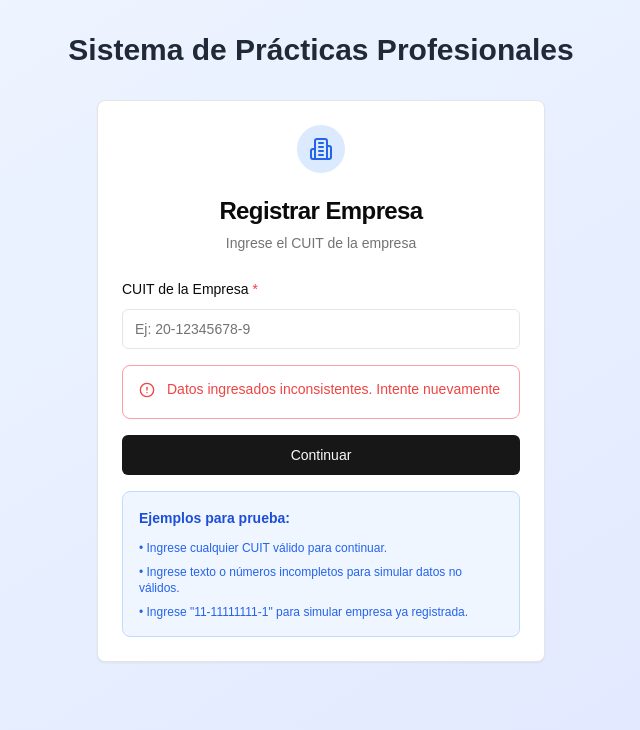
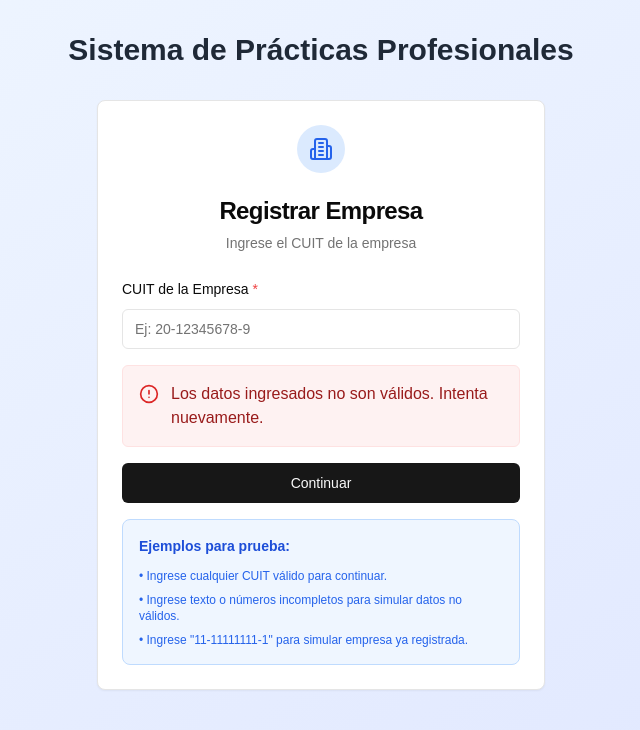
Before and after one commit to juliperez3/Registrar-empresa, a Next.js app: page / in a window 1280 px wide. Both pictures are taken after typing "Sample" into the empty fields and a click on the button "Continuar". Shown: the top 730 px of the page, without its empty margins (319-959 px from the left). Built offline with nearby package versions, Linux system fonts and the light colour scheme.

Commit message:
Actualización

```diff
--- a/components/datos-adicionales.tsx
+++ b/components/datos-adicionales.tsx
@@ -2,12 +2,11 @@
 
 import type React from "react"
 
-import { useState } from "react"
+import { useState, useEffect } from "react"
 import { Button } from "@/components/ui/button"
 import { Card, CardContent, CardDescription, CardHeader, CardTitle } from "@/components/ui/card"
 import { Input } from "@/components/ui/input"
 import { Label } from "@/components/ui/label"
-import { Alert, AlertDescription } from "@/components/ui/alert"
 import { ArrowLeft, Building2, Loader2, AlertCircle } from "lucide-react"
 import type { DatosEmpresa } from "@/app/page"
 
@@ -26,6 +25,16 @@ export function DatosAdicionales({ cuitEmpresa, onEmpresaRegistrada, onVolver }:
   })
   const [loading, setLoading] = useState(false)
   const [error, setError] = useState("")
+
+  // Auto-hide error after 5 seconds
+  useEffect(() => {
+    if (error) {
+      const timer = setTimeout(() => {
+        setError("")
+      }, 5000)
+      return () => clearTimeout(timer)
+    }
+  }, [error])
 
   const handleInputChange = (field: string, value: string) => {
     setFormData((prev) => ({
@@ -61,7 +70,7 @@ export function DatosAdicionales({ cuitEmpresa, onEmpresaRegistrada, onVolver }:
 
     const validationError = validarDatos()
     if (validationError) {
-      setError("Datos ingresados inconsistentes. Intente nuevamente")
+      setError("Los datos ingresados no son válidos. Intenta nuevamente.")
       return
     }
 
@@ -174,10 +183,10 @@ export function DatosAdicionales({ cuitEmpresa, onEmpresaRegistrada, onVolver }:
             </div>
 
             {error && (
-              <Alert variant="destructive">
-                <AlertCircle className="h-4 w-4" />
-                <AlertDescription>{error}</AlertDescription>
-              </Alert>
+              <div className="flex items-start gap-3 p-4 rounded-md bg-red-50 border border-red-100 text-red-800 mb-4 animate-in fade-in-0 duration-300">
+                <AlertCircle className="h-5 w-5 text-red-600 mt-0.5 flex-shrink-0" />
+                <p className="text-red-800">{error}</p>
+              </div>
             )}
 
             <div className="flex justify-end gap-3">
--- a/components/ingresar-cuit.tsx
+++ b/components/ingresar-cuit.tsx
@@ -2,12 +2,11 @@
 
 import type React from "react"
 
-import { useState } from "react"
+import { useState, useEffect } from "react"
 import { Button } from "@/components/ui/button"
 import { Card, CardContent, CardDescription, CardHeader, CardTitle } from "@/components/ui/card"
 import { Input } from "@/components/ui/input"
 import { Label } from "@/components/ui/label"
-import { Alert, AlertDescription } from "@/components/ui/alert"
 import { Loader2, Building2, AlertCircle } from "lucide-react"
 
 interface IngresarCuitProps {
@@ -19,6 +18,16 @@ export function IngresarCuit({ onCuitValidado }: IngresarCuitProps) {
   const [loading, setLoading] = useState(false)
   const [error, setError] = useState("")
 
+  // Auto-hide error after 5 seconds
+  useEffect(() => {
+    if (error) {
+      const timer = setTimeout(() => {
+        setError("")
+      }, 5000)
+      return () => clearTimeout(timer)
+    }
+  }, [error])
+
   const validarCuit = (cuit: string): boolean => {
     // Validación básica de CUIT (11 dígitos)
     const cuitLimpio = cuit.replace(/[-\s]/g, "")
@@ -29,12 +38,12 @@ export function IngresarCuit({ onCuitValidado }: IngresarCuitProps) {
     e.preventDefault()
 
     if (!cuitEmpresa.trim()) {
-      setError("Debe ingresar el CUIT de la empresa")
+      setError("Los datos ingresados no son válidos. Intenta nuevamente.")
       return
     }
 
     if (!validarCuit(cuitEmpresa)) {
-      setError("Datos ingresados inconsistentes. Intente nuevamente")
+      setError("Los datos ingresados no son válidos. Intenta nuevamente.")
       // Limpiar el campo automáticamente cuando hay error de datos no válidos
       setCuitEmpresa("")
       return
@@ -60,7 +69,7 @@ export function IngresarCuit({ onCuitValidado }: IngresarCuitProps) {
 
       switch (error.message) {
         case "EMPRESA_EXISTENTE":
-          errorMessage = `La empresa (${cuitEmpresa}) ya está registrada en el sistema`
+          errorMessage = "La empresa ya se encuentra registrada en el sistema"
           break
       }
 
@@ -130,10 +139,10 @@ export function IngresarCuit({ onCuitValidado }: IngresarCuitProps) {
             </div>
 
             {error && (
-              <Alert variant="destructive">
-                <AlertCircle className="h-4 w-4" />
-                <AlertDescription>{error}</AlertDescription>
-              </Alert>
+              <div className="flex items-start gap-3 p-4 rounded-md bg-red-50 border border-red-100 text-red-800 mb-4 animate-in fade-in-0 duration-300">
+                <AlertCircle className="h-5 w-5 text-red-600 mt-0.5 flex-shrink-0" />
+                <p className="text-red-800">{error}</p>
+              </div>
             )}
 
             <Button type="submit" className="w-full" disabled={loading}>
--- a/components/ingresar-proyecto.tsx
+++ b/components/ingresar-proyecto.tsx
@@ -2,13 +2,12 @@
 
 import type React from "react"
 
-import { useState } from "react"
+import { useState, useEffect } from "react"
 import { Button } from "@/components/ui/button"
 import { Card, CardContent, CardDescription, CardHeader, CardTitle } from "@/components/ui/card"
 import { Input } from "@/components/ui/input"
 import { Label } from "@/components/ui/label"
-import { Alert, AlertDescription } from "@/components/ui/alert"
-import { Loader2, FileText, AlertCircle } from "lucide-react"
+import { AlertCircle, FileText, Loader2 } from "lucide-react"
 import type { ProyectoData } from "@/app/page"
 
 interface IngresarProyectoProps {
@@ -20,16 +19,26 @@ export function IngresarProyecto({ onProyectoValidado }: IngresarProyectoProps)
   const [loading, setLoading] = useState(false)
   const [error, setError] = useState("")
 
+  // Auto-hide error after 5 seconds
+  useEffect(() => {
+    if (error) {
+      const timer = setTimeout(() => {
+        setError("")
+      }, 5000)
+      return () => clearTimeout(timer)
+    }
+  }, [error])
+
   const handleSubmit = async (e: React.FormEvent) => {
     e.preventDefault()
 
     if (!numeroProyecto.trim()) {
-      setError("Debe ingresar un número de proyecto")
+      setError("Los datos ingresados no son válidos. Intenta nuevamente.")
       return
     }
 
     if (!/^\d+$/.test(numeroProyecto)) {
-      setError("Los datos son incorrectos. Intenta nuevamente.")
+      setError("Los datos ingresados no son válidos. Intenta nuevamente.")
       return
     }
 
@@ -133,10 +142,10 @@ export function IngresarProyecto({ onProyectoValidado }: IngresarProyectoProps)
             </div>
 
             {error && (
-              <Alert variant="destructive">
-                <AlertCircle className="h-4 w-4" />
-                <AlertDescription>{error}</AlertDescription>
-              </Alert>
+              <div className="flex items-start gap-3 p-4 rounded-md bg-red-50 border border-red-100 text-red-800 mb-4 animate-in fade-in-0 duration-300">
+                <AlertCircle className="h-5 w-5 text-red-600 mt-0.5 flex-shrink-0" />
+                <p className="text-red-800">{error}</p>
+              </div>
             )}
 
             <div className="flex gap-2">
```
